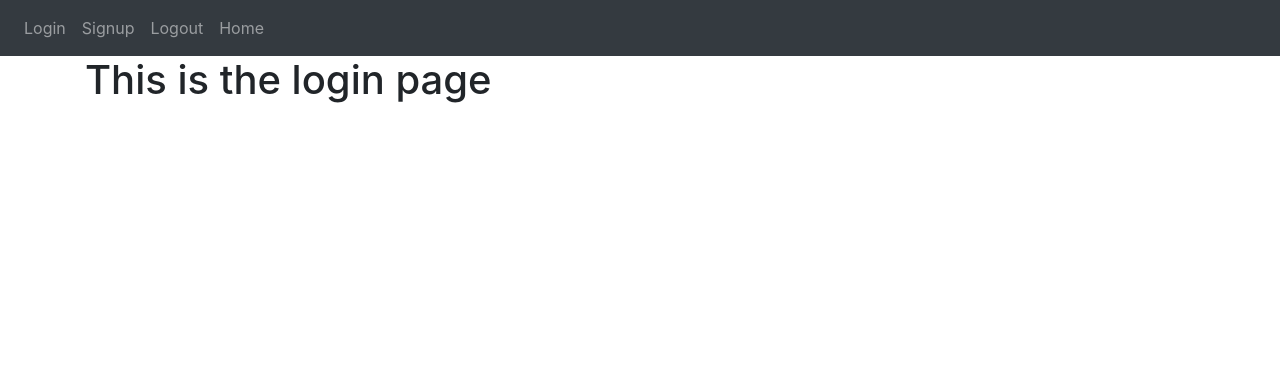
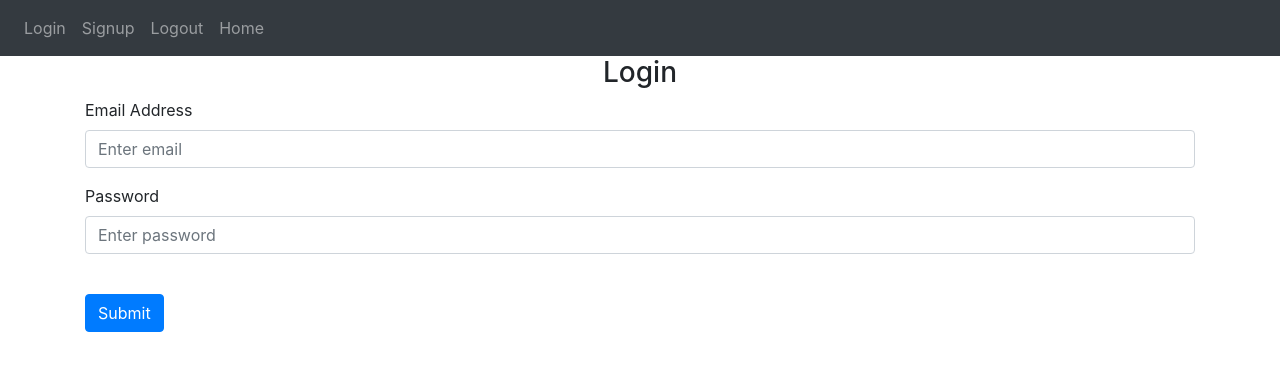
Before and after one commit to dregiske/Notes-App, a Flask app: template website/templates/login.html in a window 1280 px wide. Shown: the top 371 px of the page. Run offline with Flask 3, Linux system fonts and the light colour scheme; the template is opened without the code that fills it, so the values that code supplies are empty; some libraries are stand-ins or nearby versions.

Commit message:
login template

```diff
--- a/website/templates/login.html
+++ b/website/templates/login.html
@@ -1,6 +1,29 @@
 {% extends "base.html" %} {% block title %}Login{% endblock %}
 
 {% block content %}
-	<h1>This is the login page</h1>
-	{{ text }}
+<form method="POST">
+	<h3 align="center">Login</h3>
+	<div class="form-group">
+		<label for="email">Email Address</label>
+		<input
+			type="email"
+			class="form-control"
+			id="email"
+			name="email"
+			placeholder="Enter email"
+		/>
+	</div>
+	<div class="form-group">
+		<label for="password">Password</label>
+		<input
+			type="password"
+			class="form-control"
+			id="password"
+			name="password"
+			placeholder="Enter password"
+		/>
+	</div>
+	<br>
+	<button type="submit" class="btn btn-primary">Submit</button>
+</form>
 {% endblock %}
```
